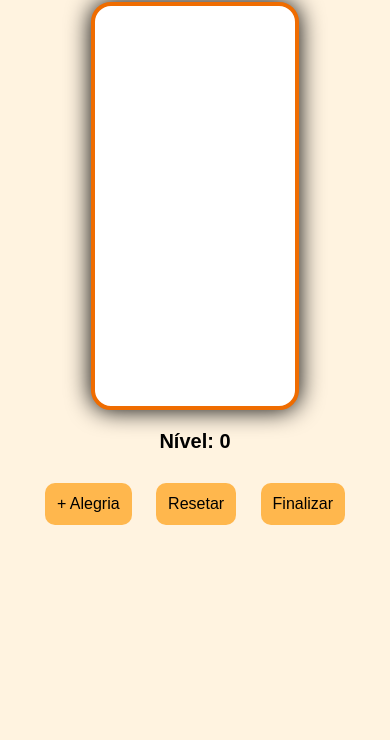
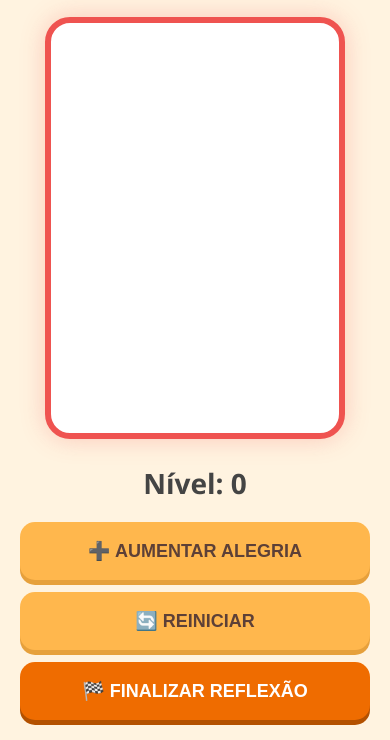
Before and after one commit to naomysilva/Termomentro-da-Alegria, a plain HTML site: page index.html in a window 390 px wide. Shown: the part 116-856 px from the top of the page. Drawn offline with Linux system fonts and the light colour scheme.

Commit message:
atualizacoes para mobile

```diff
--- a/index.html
+++ b/index.html
@@ -2,6 +2,10 @@
 <html lang="pt-Br">
   <head>
     <meta charset="UTF-8" />
+    <meta
+      name="viewport"
+      content="width=device-width, initial-scale=1.0, maximum-scale=1.0, user-scalable=no"
+    />
     <title>Termômetro da Alegria</title>
     <link rel="stylesheet" href="style.css" />
     <script src="./script.js" defer></script>
@@ -14,18 +18,19 @@
       <div id="barra"></div>
     </div>
 
-    <p id="nivel">Nivel: 0</p>
+    <p id="nivel">Nível: 0</p>
 
-    <button id="btnAumentar">+ Alegria</button>
-    <button id="btnResetar">Resetar</button>
-    <button id="btnFinalizar">Finalizar</button>
+    <div class="controles">
+      <button id="btnAumentar">➕ Aumentar Alegria</button>
+      <button id="btnResetar">🔄 Reiniciar</button>
+      <button id="btnFinalizar">🏁 Finalizar Reflexão</button>
+    </div>
 
     <div id="resultado" style="display: none">
       <h2 id="mensagem"></h2>
-      <p id="conselho" style="white-space: pre-line; margin-top: 15px"></p>
-      <p id="versiculo" style="font-style: italic; margin: 15px 0"></p>
-
-      <img id="imagemResultado" width="250" />
+      <img id="imagemResultado" alt="Resultado" />
+      <p id="versiculo"></p>
+      <p id="conselho"></p>
     </div>
   </body>
 </html>
--- a/script.js
+++ b/script.js
@@ -1,4 +1,3 @@
-// ===== PEGANDO ELEMENTOS =====
 const barra = document.getElementById("barra");
 const textoNivel = document.getElementById("nivel");
 const btnAumentar = document.getElementById("btnAumentar");
@@ -25,6 +24,11 @@ atualizarTela();
 btnAumentar.addEventListener("click", () => {
   if (nivel < 100) {
     nivel += 10;
+
+    textoNivel.style.transform = "scale(1.2)";
+    setTimeout(() => {
+      textoNivel.style.transform = "scale(1)";
+    }, 200);
   }
 
   if (nivel === 100) {
@@ -35,7 +39,6 @@ btnAumentar.addEventListener("click", () => {
   atualizarTela();
 });
 
-// ===== BOTÃO RESETAR =====
 btnResetar.addEventListener("click", () => {
   nivel = 0;
 
@@ -107,17 +110,30 @@ function salvar() {
 function atualizarTela() {
   barra.style.height = nivel + "%";
   textoNivel.innerText = "Nível: " + nivel;
+  textoNivel.style.transform = "scale(1.15)";
+  setTimeout(() => {
+    textoNivel.style.transform = "scale(1)";
+  }, 150);
 
   atualizarCor();
 }
 
 function atualizarCor() {
-  container.style.boxShadow = "0 0 25px " + barra.style.background;
+  if (navigator.vibrate) {
+    navigator.vibrate(50);
+  }
+
+  let corAtual = "";
   if (nivel < 40) {
-    barra.style.background = "#ef5350";
+    corAtual = "#ef5350";
   } else if (nivel >= 40 && nivel < 80) {
-    barra.style.background = "#ffca28";
+    corAtual = "#ffca28";
   } else {
-    barra.style.background = "#66bb6a";
+    corAtual = "#66bb6a";
   }
+
+  barra.style.background = corAtual;
+  container.style.borderColor = corAtual;
+
+  container.style.boxShadow = `0 0 25px ${corAtual}44`;
 }
--- a/style.css
+++ b/style.css
@@ -1,53 +1,139 @@
-body{
-    font-family: Arial, Helvetica, sans-serif;
-    text-align:center;
-    background:#fff3e0;
+:root {
+  --primary: #ef6c00;
+  --bg-color: #fff3e0;
+  --white: #ffffff;
+  --radius: 25px;
 }
 
-h1{
-    color:#ef6c00;
+* {
+  box-sizing: border-box; /* Evita que o padding quebre a largura */
 }
 
-#container{
-    width:200px;
-    height:400px;
-    border:4px solid #ef6c00;
-    margin:20px auto;
-    border-radius:20px;
-    position:relative;
-    background:white;
+body {
+  font-family: "Segoe UI", Roboto, sans-serif;
+  text-align: center;
+  background-color: var(--bg-color);
+  margin: 0;
+  padding: 20px;
+  display: flex;
+  flex-direction: column;
+  align-items: center;
+  min-height: 100vh;
 }
 
-/* A barra da alegria */
-#barra{
-    width:100%;
-    height:0%;
-    background:#ff9800;
-    position:absolute;
-    bottom:0;
-    border-radius:16px;
-    transition:0.5s;
+h1 {
+  color: var(--primary);
+  font-size: 1.8rem;
+  margin: 10px 0;
 }
 
-button{
-    padding:12px;
-    margin:10px;
-    border:none;
-    border-radius:10px;
-    background:#ffb74d;
-    font-size:16px;
-    cursor:pointer;
+/* CONTAINER GRANDE NO MOBILE */
+#container {
+  width: 85vw;
+  max-width: 300px;
+  height: 50vh;
+  /* Removemos a cor fixa aqui para o JS controlar */
+  border: 6px solid #ef6c00;
+  margin: 15px auto;
+  border-radius: var(--radius);
+  position: relative;
+  background: var(--white);
+  overflow: hidden;
+  box-shadow: 0 10px 30px rgba(0, 0, 0, 0.1);
+  /* Adicionamos transição para a borda mudar suavemente */
+  transition: border-color 0.5s ease;
 }
 
-button:hover{
-    background:#ffa726;
+#barra {
+  width: 100%;
+  height: 0%;
+  position: absolute;
+  bottom: 0;
+  transition: height 0.6s cubic-bezier(0.175, 0.885, 0.32, 1.275);
 }
 
-#nivel{
-    font-size:20px;
-    font-weight:bold;
+/* ÁREA DOS BOTÕES */
+.controles {
+  width: 100%;
+  display: flex;
+  flex-direction: column;
+  gap: 12px;
+  margin-top: 10px;
 }
 
-#imagemResultado{
-    width: 100%;
+button {
+  width: 90vw;
+  max-width: 350px;
+  padding: 18px;
+  border: none;
+  border-radius: 15px;
+  background-color: #ffb74d;
+  color: #5d4037;
+  font-size: 18px;
+  font-weight: bold;
+  text-transform: uppercase;
+  box-shadow: 0 5px 0 #e6a03c;
+  cursor: pointer;
+  -webkit-tap-highlight-color: transparent; /* Remove o flash azul ao tocar no mobile */
 }
+
+button:active {
+  transform: translateY(4px);
+  box-shadow: none;
+}
+
+#btnFinalizar {
+  background-color: #ef6c00;
+  color: white;
+  box-shadow: 0 5px 0 #b35100;
+}
+
+#nivel {
+  font-size: 28px;
+  font-weight: 900;
+  margin: 10px 0;
+  color: #444;
+}
+
+/* ESTILIZAÇÃO DO RESULTADO (MELHORADO) */
+#resultado {
+  background: white;
+  padding: 25px;
+  border-radius: var(--radius);
+  margin-top: 10px;
+  text-align: left; /* Melhor para ler textos longos */
+  box-shadow: 0 5px 20px rgba(0, 0, 0, 0.1);
+  width: 90vw;
+  max-width: 400px;
+}
+
+#mensagem {
+  font-weight: bold;
+  color: var(--primary);
+  font-size: 1.1rem;
+  margin-bottom: 15px;
+  display: block;
+}
+
+#versiculo {
+  font-style: italic;
+  background: #fff8e1;
+  padding: 15px;
+  border-left: 5px solid #ffc107;
+  margin: 15px 0;
+}
+
+#conselho {
+  white-space: pre-line; /* Mantém as quebras de linha do seu JS */
+  line-height: 1.6;
+  font-size: 0.95rem;
+}
+
+#imagemResultado {
+  width: 100%;
+  border-radius: 15px;
+  margin: 15px 0;
+}
+#nivel {
+  transition: transform 0.25s ease;
+}
```
